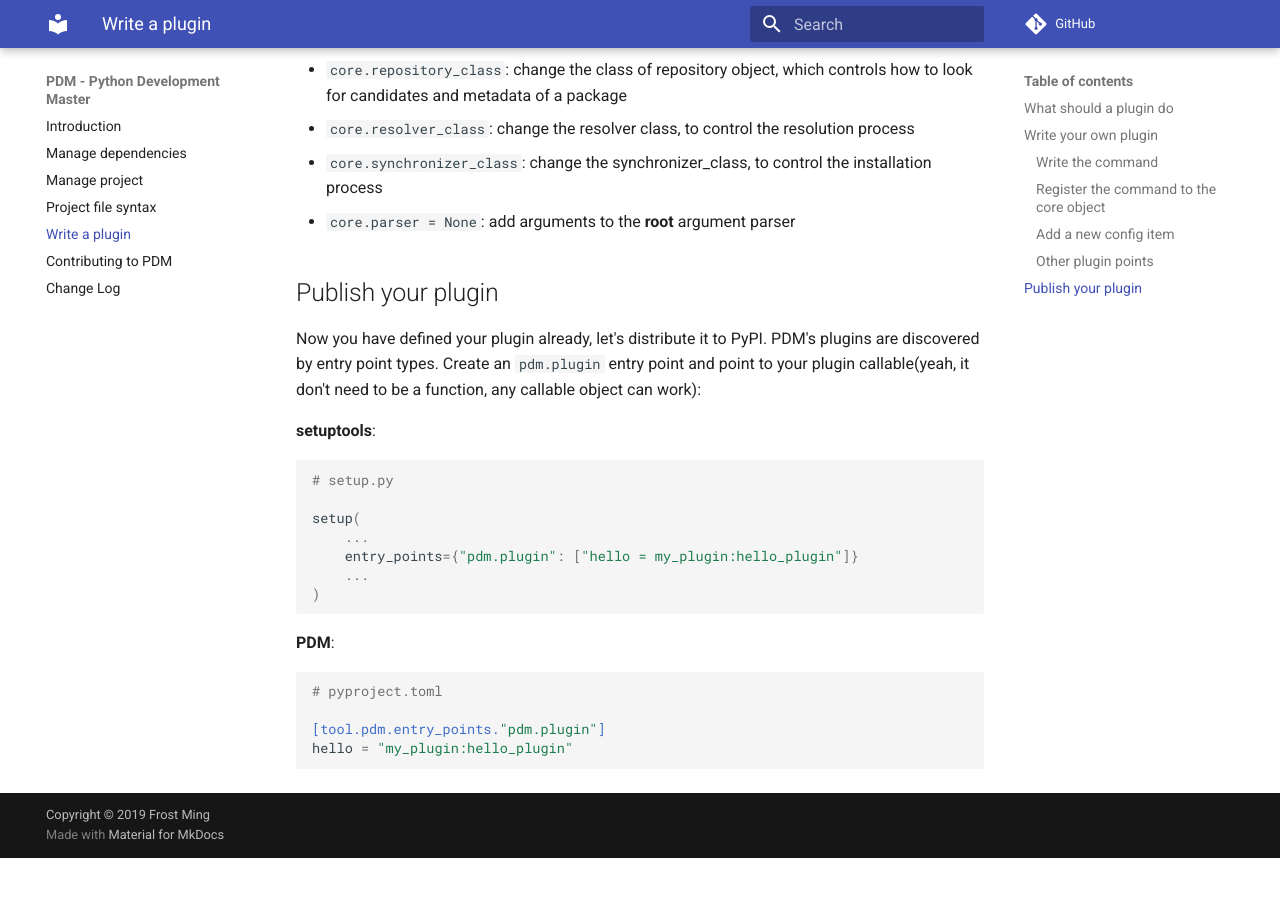
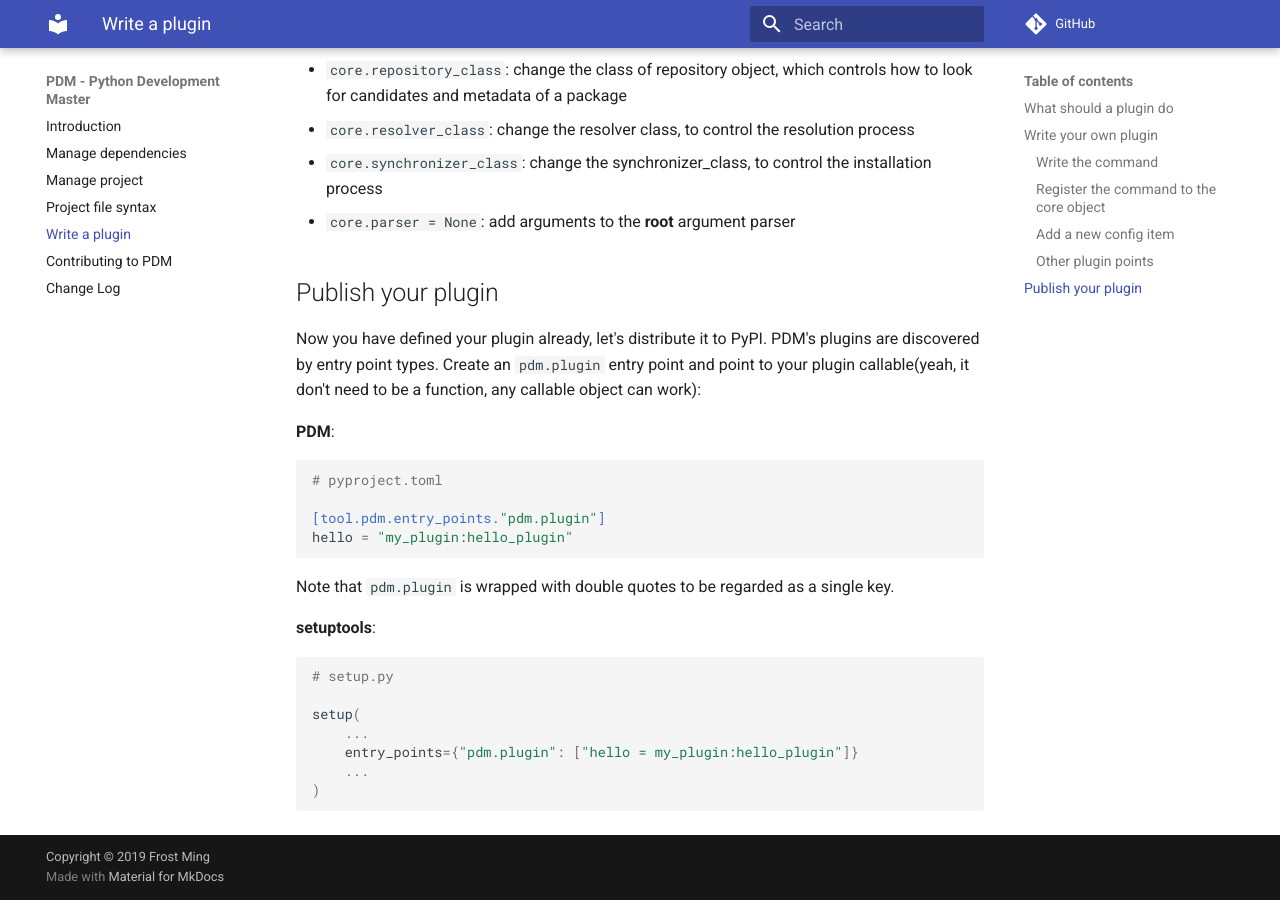
Before and after one commit to ChrisSanderser/pd-ms, an MkDocs documentation site: the page built from docs/docs/plugin.md, in a window 1280 px wide and 900 px high, scrolled down 2991 px. Built offline with MkDocs 1.6.1 and Material for MkDocs 9.7.7, drawn with Linux system fonts in a browser that asks for light colours; comment, search, counter and statistics services are not loaded; before the commit the page ends 3849 px from its top, so only the background shows below that.

````diff
--- a/docs/docs/plugin.md
+++ b/docs/docs/plugin.md
@@ -62,7 +62,7 @@ class HelloCommand(BaseCommand):
 ```
 
 !!! note
-    The default options are loaded first, then `add_arguments()` is called.
+The default options are loaded first, then `add_arguments()` is called.
 
 ### Register the command to the core object
 
@@ -132,6 +132,17 @@ which are not covered in the above example:
 Now you have defined your plugin already, let's distribute it to PyPI. PDM's plugins are discovered by entry point types.
 Create an `pdm.plugin` entry point and point to your plugin callable(yeah, it don't need to be a function, any callable object can work):
 
+**PDM**:
+
+```toml
+# pyproject.toml
+
+[tool.pdm.entry_points."pdm.plugin"]
+hello = "my_plugin:hello_plugin"
+```
+
+Note that `pdm.plugin` is wrapped with double quotes to be regarded as a single key.
+
 **setuptools**:
 
 ```python
@@ -143,12 +154,3 @@ setup(
     ...
 )
 ```
-
-**PDM**:
-
-```toml
-# pyproject.toml
-
-[tool.pdm.entry_points."pdm.plugin"]
-hello = "my_plugin:hello_plugin"
-```
--- a/pdm/__init__.py
+++ b/pdm/__init__.py
@@ -1 +1 @@
-__version__ = "0.4.2"
+__version__ = "0.5.0"
````
Also changed, not shown: CHANGELOG.md, 2 other files.
